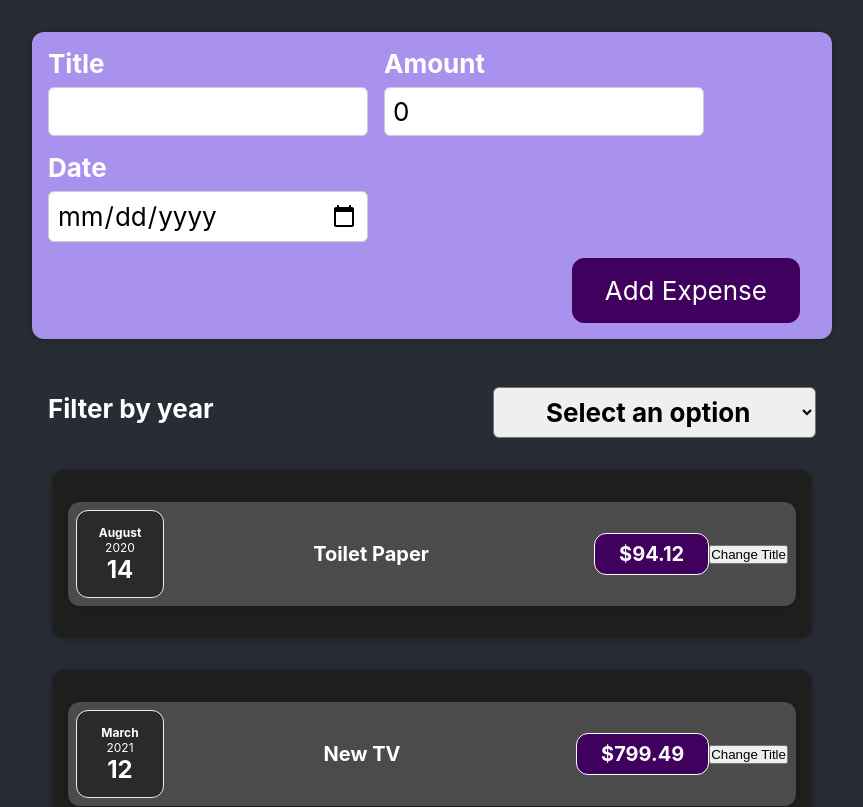
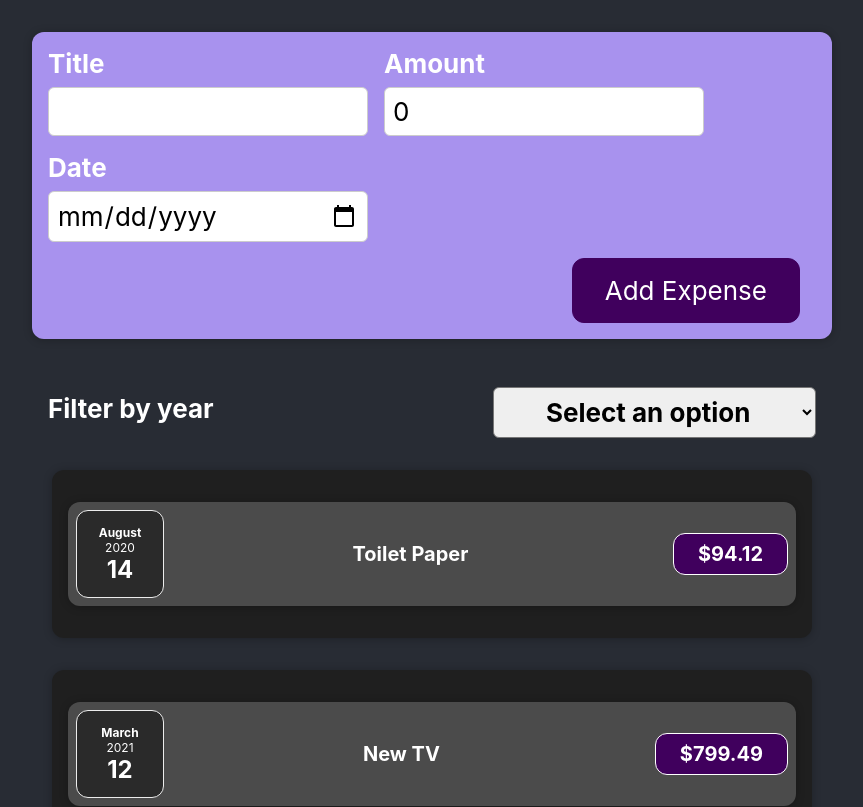
Before and after one commit to muhammad-mas/expense-tracker, a React (Create React App) app: page / in a window 1280 px wide. Shown: the top 807 px of the page, without its empty margins (208-1071 px from the left). Built offline with nearby package versions, Linux system fonts and the light colour scheme.

Commit message:
Removed Button

```diff
--- a/src/components/Expenses/ExpenseItem.js
+++ b/src/components/Expenses/ExpenseItem.js
@@ -4,18 +4,13 @@
 import "./ExpenseItem.css";
 
 function ExpenseItem(props) {
-  const [title, setTitle] = useState(props.title);
-  function clickHandler(event) {
-    setTitle("New Title");
-  }
   return (
     <Card className="expense-item">
       <ExpenseDate date={props.date} />
       <div className="expense-item__description">
-        <h2>{title}</h2>
+        <h2>{props.title}</h2>
         <p className="expense-item__price">${props.amount}</p>
       </div>
-      <button onClick={clickHandler}>Change Title</button>
     </Card>
   );
 }
--- a/src/components/Expenses/Expenses.js
+++ b/src/components/Expenses/Expenses.js
@@ -5,6 +5,7 @@
 import ExpensesFilter from "./ExpensesFilter";
 function Expenses({ expenses }) {
   const [year, setFilterYear] = useState("");
+
   function onSelectFilter(year) {
     setFilterYear(year);
   }
```
